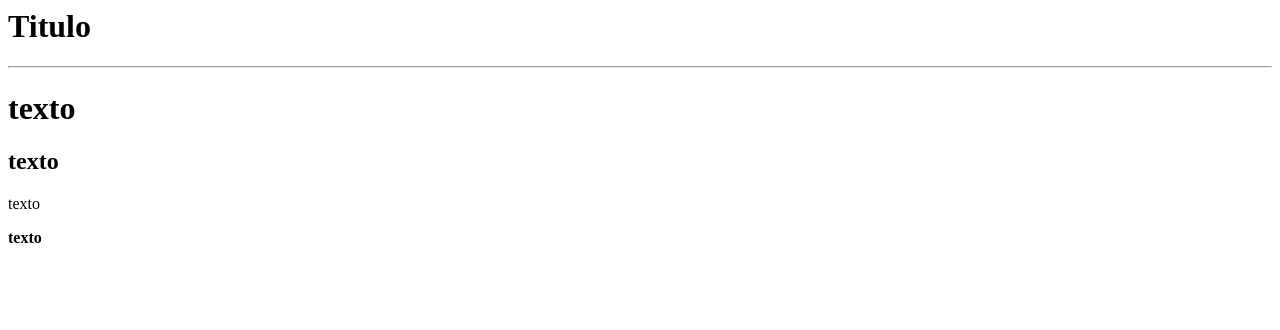
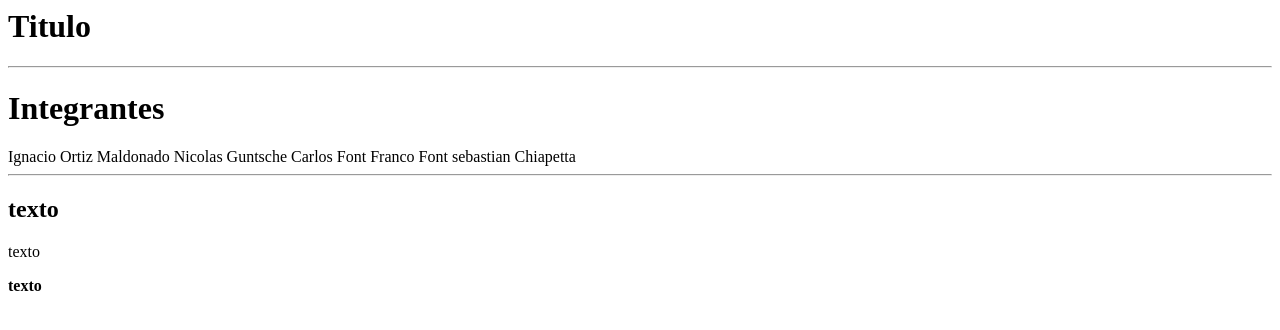
Before and after one commit to Igna3/eeeentregas, a plain HTML site: page index.html in a window 1280 px wide. Drawn offline with Linux system fonts and the light colour scheme.

Commit message:
Update index.html

```diff
--- a/index.html
+++ b/index.html
@@ -9,8 +9,15 @@ Titulo
 
 <body>
 <h1>
-texto
+Integrantes
 </h1>
+<u1> Ignacio Ortiz Maldonado
+<u1> Nicolas Guntsche
+<u1> Carlos Font
+<u1> Franco Font
+<u1> sebastian Chiapetta
+<hr>
+
 <h2>
 texto
 </h2>
```
